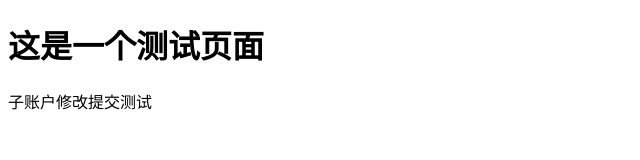
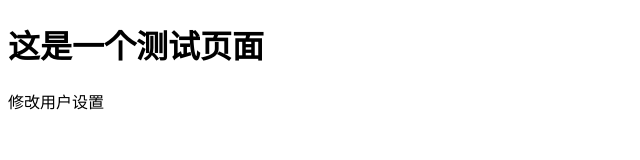
Before and after one commit to overlink-f/testDemo, a plain HTML site: page index.html in a window 1280 px wide. Shown: the whole page, without its empty margins (0-640 px from the left). Drawn offline with Linux system fonts and the light colour scheme.

Commit message:
切换用户测试提交

```diff
--- a/index.html
+++ b/index.html
@@ -10,7 +10,7 @@
     <h1>这是一个测试页面
     </h1>
     <div>
-        子账户修改提交测试
+        修改用户设置
     </div>
 </body>
 </html>
```
